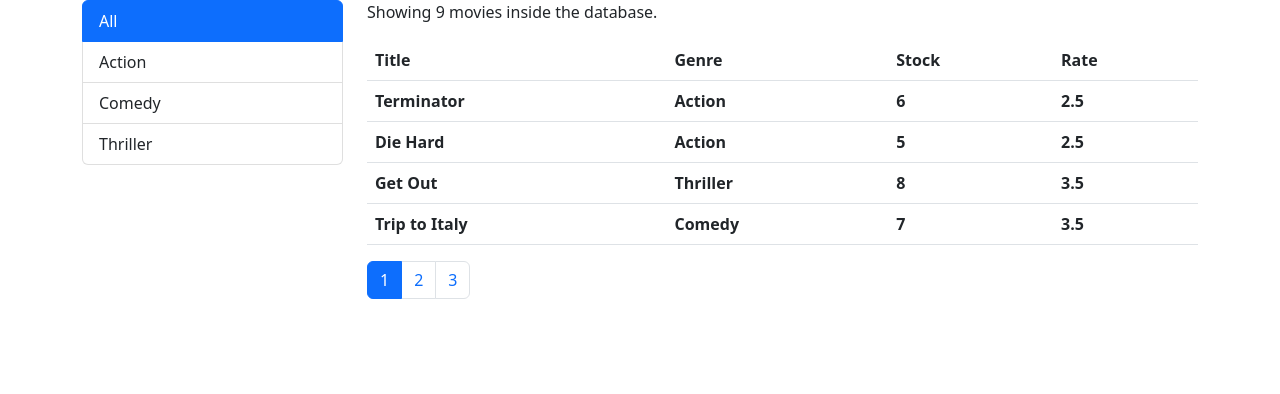
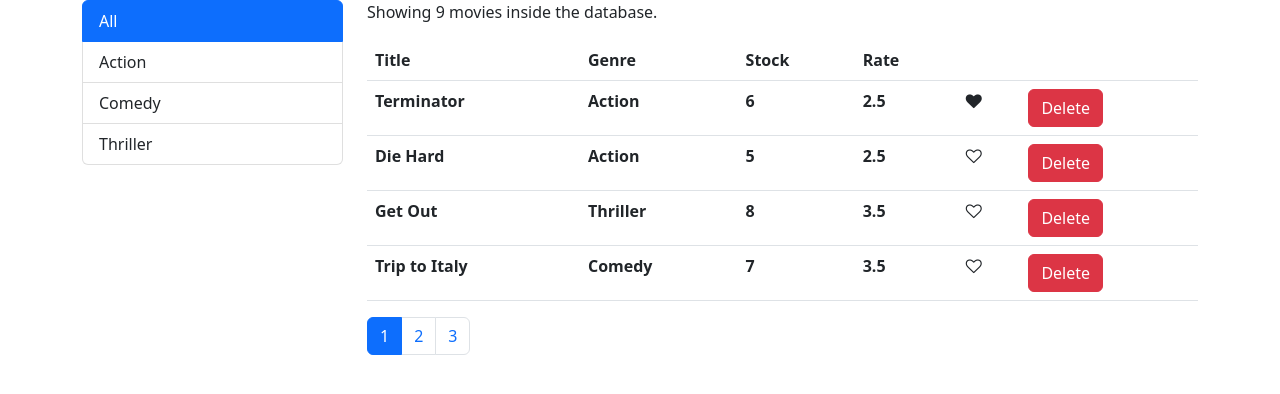
Before and after one commit to aalemi76/movie-zone, a React (Create React App) app: page / in a window 1280 px wide. Shown: the top 394 px of the page. Built offline with nearby package versions, Linux system fonts and the light colour scheme.

Commit message:
added like capability.

```diff
--- a/package.json
+++ b/package.json
@@ -7,6 +7,8 @@
     "@testing-library/react": "^13.4.0",
     "@testing-library/user-event": "^13.5.0",
     "bootstrap": "^5.2.3",
+    "font-awesome": "^4.7.0",
+    "prop-types": "^15.8.1",
     "react": "^18.2.0",
     "react-dom": "^18.2.0",
     "react-scripts": "5.0.1",
--- a/src/components/genresList.jsx
+++ b/src/components/genresList.jsx
@@ -9,12 +9,12 @@ const GenresList = ({
 }) => {
   return (
     <ul className="list-group">
-      {genres.map((value) => (
+      {genres.map((value, index) => (
         <li
           onClick={() => onSelect(value)}
-          key={value[idPropName]}
+          key={index}
           className={
-            value[textPropName] === currentGenre
+            value[textPropName] === currentGenre[textPropName]
               ? "list-group-item active"
               : "list-group-item"
           }
--- /dev/null
+++ b/src/components/like.jsx
@@ -0,0 +1,16 @@
+import React from "react";
+
+const Like = ({ status, onTap }) => {
+  let className = "fa fa-heart";
+  if (!status) className += "-o";
+  return (
+    <i
+      onClick={onTap}
+      style={{ cursor: "pointer" }}
+      className={className}
+      aria-hidden="true"
+    />
+  );
+};
+
+export default Like;
--- a/src/components/movies.jsx
+++ b/src/components/movies.jsx
@@ -4,38 +4,50 @@ import GenresList from "./genresList";
 import { getMovies } from "../services/movieService";
 import { getGenres } from "../services/genreSrvice";
 import { paginate } from "../utils/paginate";
+import MoviesTable from "./moviesTable";
 
 class Movies extends Component {
   state = {
     movies: [],
     genres: [],
-    headers: ["Title", "Genre", "Stock", "Rate"],
+    currentGenre: null,
+    headers: ["Title", "Genre", "Stock", "Rate", "", ""],
     pageSize: 4,
     currentPage: 1,
-    currentGenre: "All",
   };
   componentDidMount() {
-    this.setState({ movies: getMovies(), genres: getGenres() });
+    const genres = [{ name: "All" }, ...getGenres()];
+    this.setState({ movies: getMovies(), genres: genres });
+    this.setState({ currentGenre: genres[0] });
   }
   handlePageChange = (page) => {
     this.setState({ currentPage: page });
   };
   handleGenreSelection = (newGenre) => {
-    this.setState({ currentGenre: newGenre.name });
+    this.setState({ currentGenre: newGenre });
     this.setState({ currentPage: 1 });
   };
+  handleDelete = (movie) => {
+    const movies = this.state.movies.filter((value) => value._id !== movie._id);
+    this.setState({ movies: movies });
+  };
+  handleLike = (movie) => {
+    const movies = this.state.movies.map((value) => {
+      if (value._id === movie._id) {
+        value.liked = !value.liked;
+      }
+      return value;
+    });
+    this.setState({ movies: movies });
+  };
   render() {
-    const { genres, currentGenre } = this.state;
-    const { headers: headers } = this.state;
-    const { pageSize, currentPage } = this.state;
-    let movies = [];
-    if (currentGenre !== "All") {
-      movies = this.state.movies.filter(
-        (value) => value.genre.name === currentGenre
-      );
-    } else {
-      movies = this.state.movies;
-    }
+    const { genres, headers, currentGenre, pageSize, currentPage } = this.state;
+    let movies =
+      currentGenre && currentGenre._id
+        ? this.state.movies.filter(
+            (value) => value.genre.name === currentGenre.name
+          )
+        : this.state.movies;
     if (movies.length === 0) return <p>There are no movies in the database!</p>;
     const paginatedMovies = paginate(movies, currentPage, pageSize);
     return (
@@ -51,27 +63,12 @@ class Movies extends Component {
         </div>
         <div className="col">
           <p>Showing {movies.length} movies inside the database.</p>
-          <table className="table">
-            <thead>
-              <tr>
-                {headers.map((value, index) => (
-                  <th key={index} scope="col">
-                    {value}
-                  </th>
-                ))}
-              </tr>
-            </thead>
-            <tbody>
-              {paginatedMovies.map((movie) => (
-                <tr key={movie._id}>
-                  <th scope="row">{movie.title}</th>
-                  <th scope="row">{movie.genre.name}</th>
-                  <th scope="row">{movie.numberInStock}</th>
-                  <th scope="row">{movie.dailyRentalRate}</th>
-                </tr>
-              ))}
-            </tbody>
-          </table>
+          <MoviesTable
+            movies={paginatedMovies}
+            headers={headers}
+            onLikeStatusChange={(movie) => this.handleLike(movie)}
+            onDelete={(movie) => this.handleDelete(movie)}
+          />
           <Pagination
             count={movies.length}
             pageSize={pageSize}
--- /dev/null
+++ b/src/components/moviesTable.jsx
@@ -0,0 +1,45 @@
+import React from "react";
+import Like from "./like";
+
+const MoviesTable = ({ movies, headers, onLikeStatusChange, onDelete }) => {
+  return (
+    <table className="table">
+      <thead>
+        <tr>
+          {headers.map((value, index) => (
+            <th key={index} scope="col">
+              {value}
+            </th>
+          ))}
+        </tr>
+      </thead>
+      <tbody>
+        {movies.map((movie) => (
+          <tr key={movie._id}>
+            <th scope="row">{movie.title}</th>
+            <th scope="row">{movie.genre.name}</th>
+            <th scope="row">{movie.numberInStock}</th>
+            <th scope="row">{movie.dailyRentalRate}</th>
+            <th scope="row">
+              <Like
+                status={movie.liked}
+                onTap={() => onLikeStatusChange(movie)}
+              />
+            </th>
+            <th scope="row">
+              <button
+                type="button"
+                className="btn btn-danger"
+                onClick={() => onDelete(movie)}
+              >
+                Delete
+              </button>
+            </th>
+          </tr>
+        ))}
+      </tbody>
+    </table>
+  );
+};
+
+export default MoviesTable;
--- a/src/index.js
+++ b/src/index.js
@@ -4,6 +4,7 @@ import "./index.css";
 import App from "./App";
 import reportWebVitals from "./reportWebVitals";
 import "bootstrap/dist/css/bootstrap.css";
+import "font-awesome/css/font-awesome.css";
 
 const root = ReactDOM.createRoot(document.getElementById("root"));
 root.render(
--- a/src/services/genreSrvice.js
+++ b/src/services/genreSrvice.js
@@ -1,5 +1,4 @@
 export const genres = [
-  { _id: "0517", name: "All" },
   { _id: "5b21ca3eeb7f6fbccd471818", name: "Action" },
   { _id: "5b21ca3eeb7f6fbccd471814", name: "Comedy" },
   { _id: "5b21ca3eeb7f6fbccd471820", name: "Thriller" },
```
Also changed, not shown: 1 other file (tests, documents, lock files or other folders).
